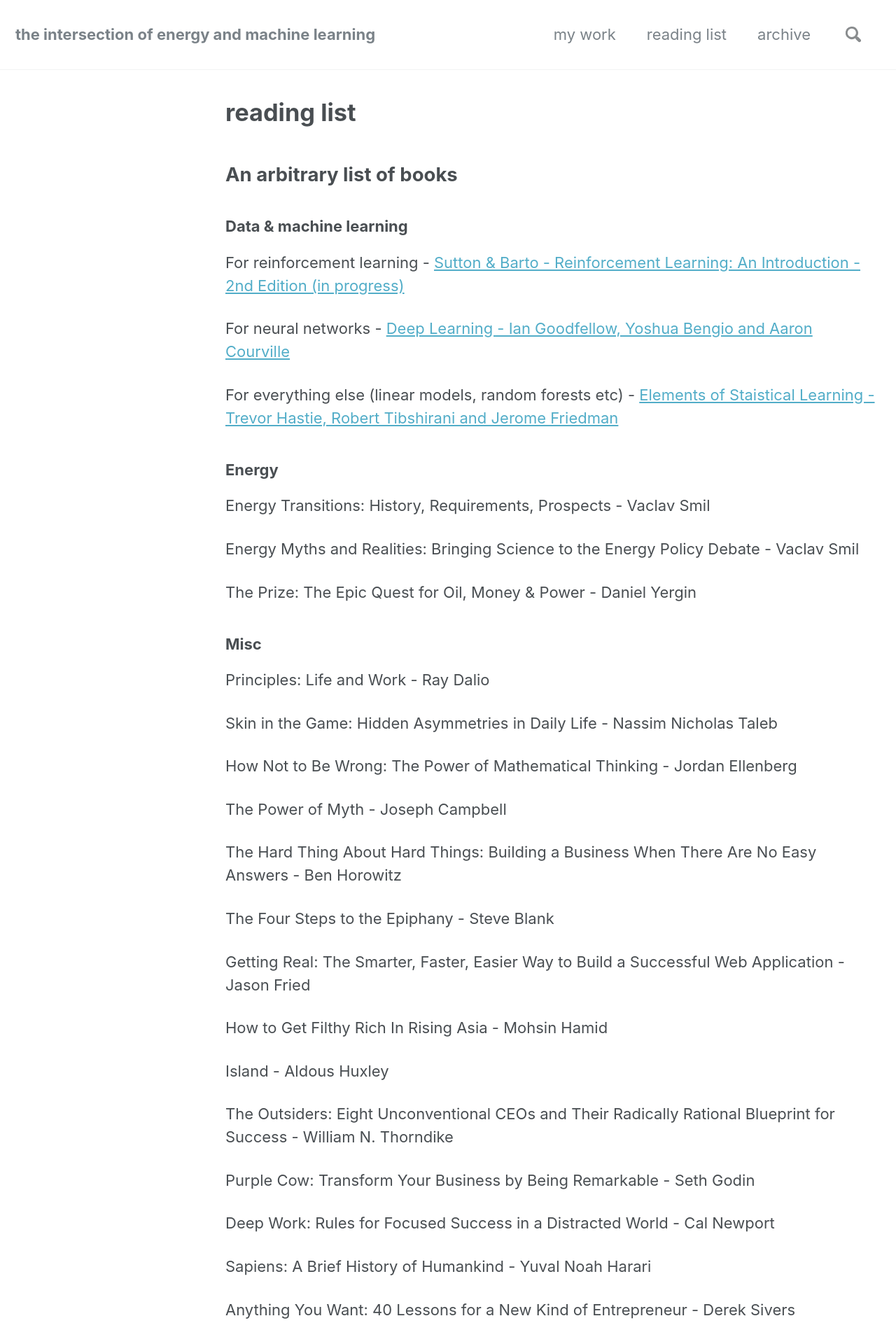
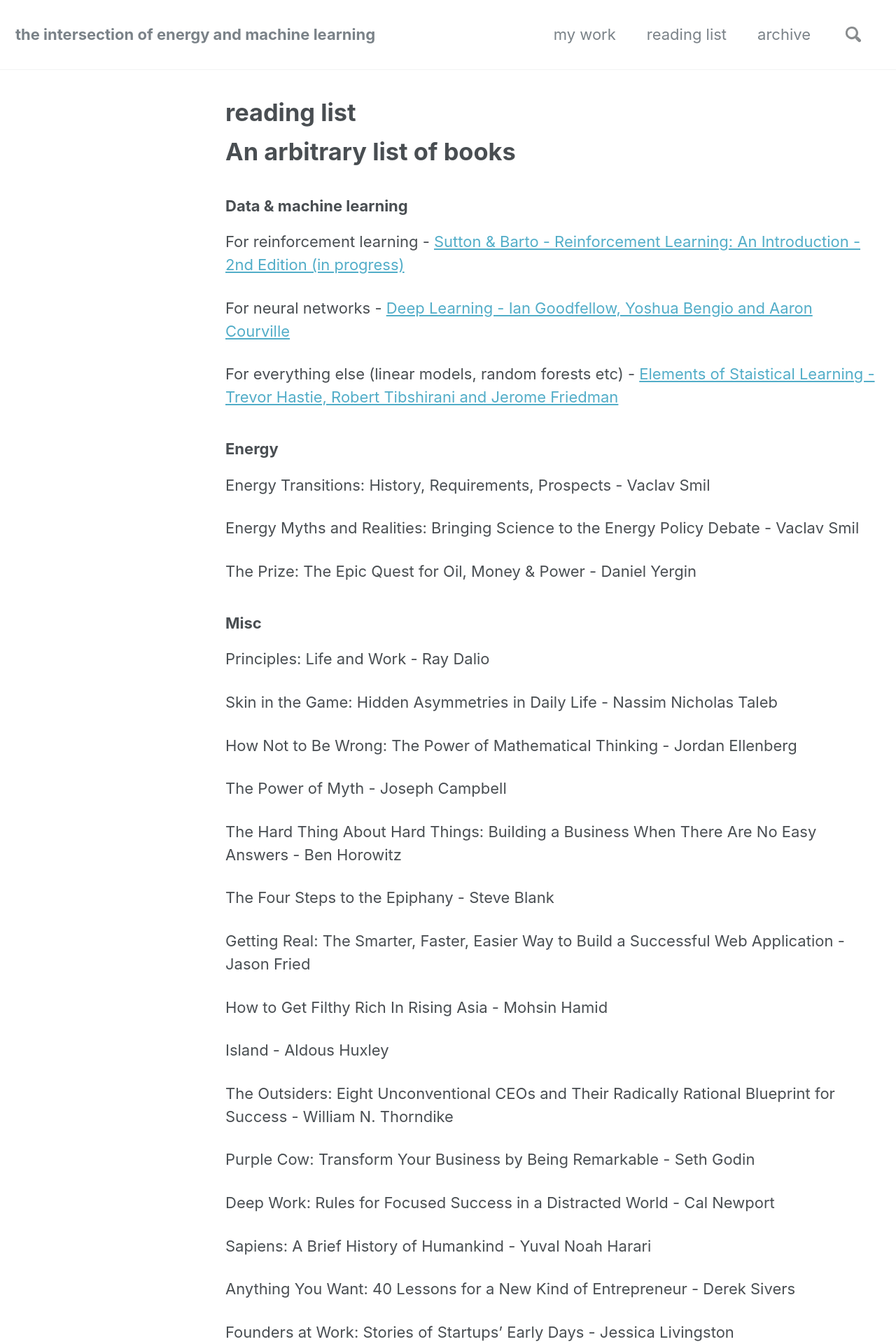
Before and after one commit to ADGEfficiency/adgefficiency.github.io, a Jekyll site: the page built from _pages/reading_list.md, in a window 1280 px wide. Shown: the top 1920 px of the page at 70% size. Built offline with Jekyll 4.4.1, drawn with Linux system fonts in a browser that asks for light colours; nearby versions of some CDN libraries.

Commit message:
drafting

```diff
--- a/_pages/reading_list.md
+++ b/_pages/reading_list.md
@@ -6,7 +6,7 @@
 
 ---
 
-## An arbitrary list of books
+# An arbitrary list of books
 
 ### Data & machine learning
 
@@ -64,7 +64,7 @@
 
 Skin in the Game: Hidden Asymmetries in Daily Life - Nassim Nicholas Taleb
 
-## Every book I have read since May 2016
+# Every book I have read since May 2016
 
 ### 1 - What I Learned Losing A Million Dollars - Brendan Moynihan
 
```
